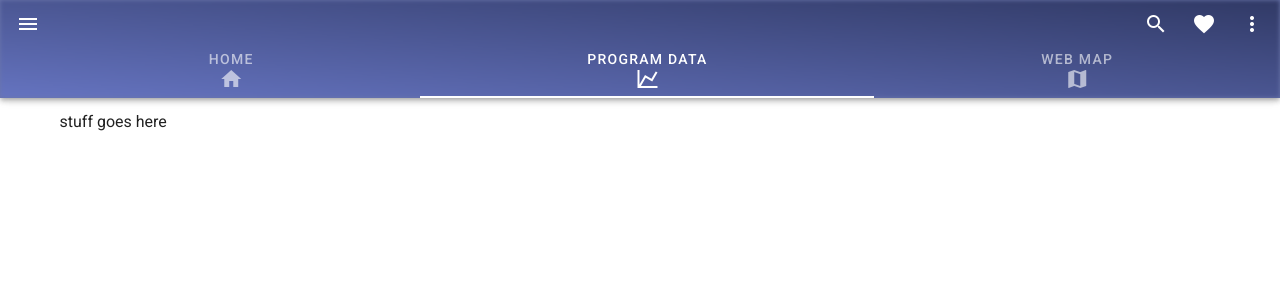
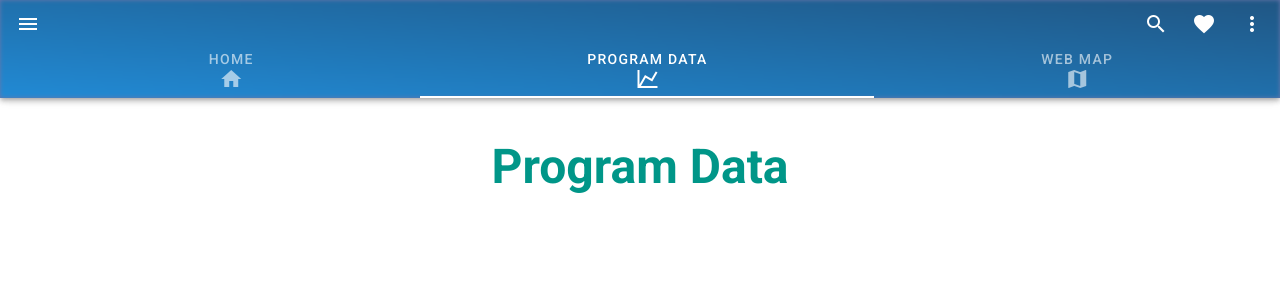
Before and after one commit to RyLaird/vue-wild-horse-and-burro-program, a Vue app: page /data in a window 1280 px wide. Shown: the top 300 px of the page. Built offline with nearby package versions, Linux system fonts and the light colour scheme.

Commit message:
updated data intro content

```diff
--- /dev/null
+++ b/src/components/DataIntro.vue
@@ -0,0 +1,21 @@
+<template>
+  <div>
+    <v-row class="mt-5 text-center">
+      <v-col>
+        <h1 class="teal--text display-2 font-weight-bold mb-3">
+          Program Data
+        </h1>
+      </v-col>
+    </v-row>
+  </div>
+</template>
+
+<script>
+  export default {
+    name: 'DataIntro',
+
+    data: ()=> ({
+
+    })
+  }
+</script>
--- a/src/views/Data.vue
+++ b/src/views/Data.vue
@@ -10,7 +10,7 @@
       <template v-slot:img="{ props }">
         <v-img
           v-bind="props"
-          gradient="to top right, rgba(100,115,201,.7), rgba(25,32,72,.7)"
+          gradient="to top right, rgba(3,147,230,.7), rgba(1,73,115,.7)"
         ></v-img>
       </template>
 
@@ -56,11 +56,20 @@
       </template>
     </v-app-bar>
     <v-container>
-      stuff goes here
+      <data-intro></data-intro>
     </v-container>
   </div>
 </template>
 
 <script>
+  import DataIntro from '../components/DataIntro'
+
+  export default {
+    name: 'Data',
+
+    components: {
+      DataIntro,
+    },
+  }
 
 </script>
--- a/src/views/Home.vue
+++ b/src/views/Home.vue
@@ -1,7 +1,7 @@
 <template>
   <v-card class="overflow-hidden">
     <v-app-bar
-      color="#6A76AB"
+      color="blue darken-2"
       dark
       shrink-on-scroll
       prominent
@@ -12,7 +12,7 @@
       <template v-slot:img="{ props }">
         <v-img
           v-bind="props"
-          gradient="to top right, rgba(100,115,201,.7), rgba(25,32,72,.7)"
+          gradient="to top right, rgba(3,147,230,.7), rgba(1,73,115,.7)"
         ></v-img>
       </template>
 
```
